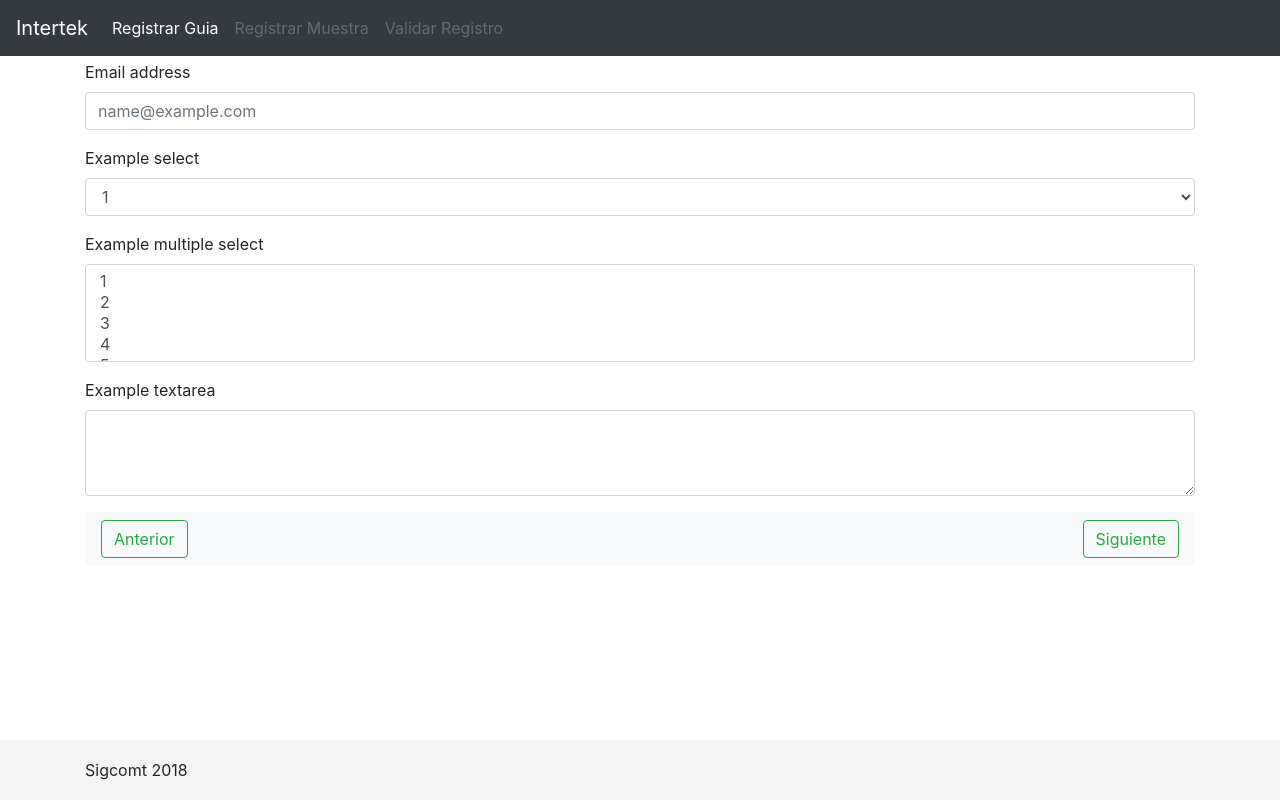
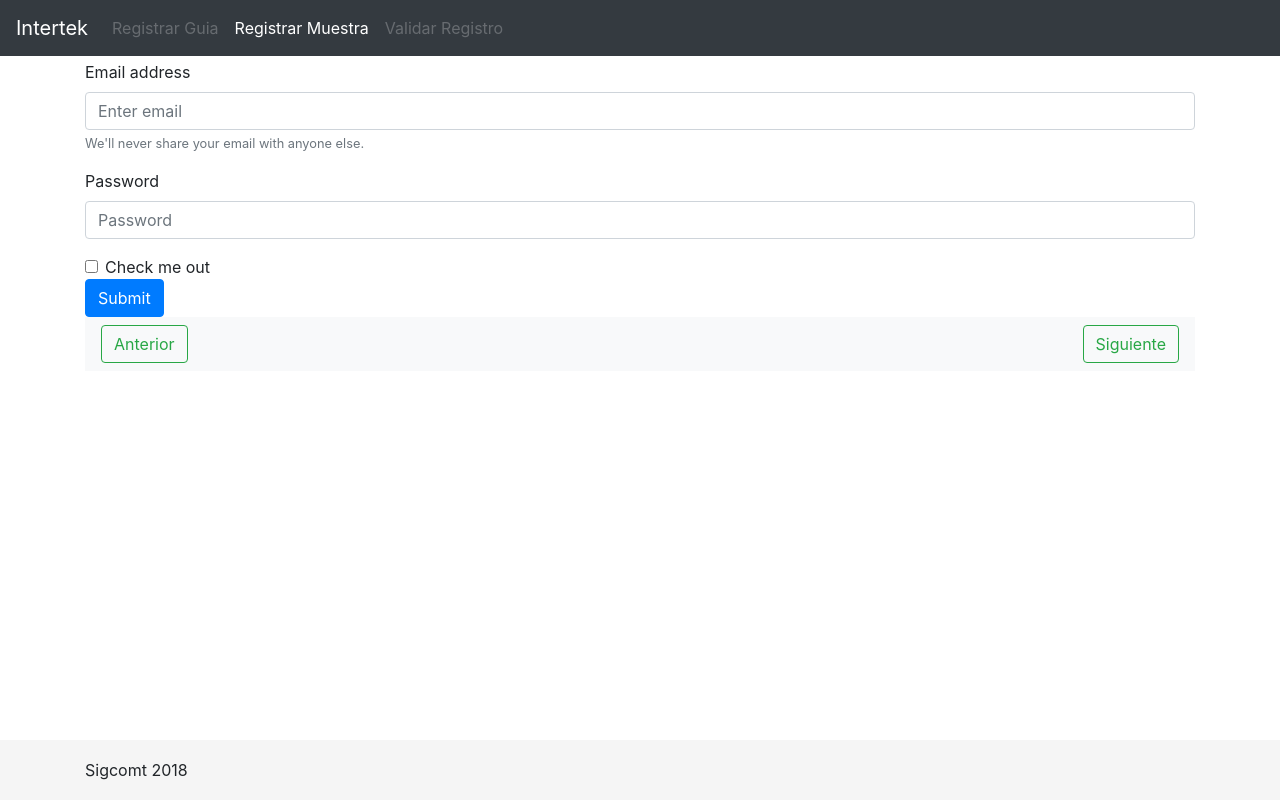
Before and after one commit to CamiCasus/Osinergmin, an Angular app: page /detalle in a window 1280 px wide. Built offline with nearby package versions, Linux system fonts and the light colour scheme.

Commit message:
Avance de Rutas y Flujo de Pantallas

```diff
--- /dev/null
+++ b/src/app/app.routes.ts
@@ -0,0 +1,11 @@
+import { RouterModule, Routes } from '@angular/router';
+import { RegistrarComponent } from './components/guia/registrar/registrar.component';
+import { DetalleComponent } from './components/guia/detalle/detalle.component';
+
+const ROUTES: Routes = [
+    { path: 'registrar', component: RegistrarComponent },
+    { path: 'detalle', component: DetalleComponent },
+    { path: '**', pathMatch: 'full', redirectTo: 'registrar' }
+];
+
+export const APPROUTING = RouterModule.forRoot(ROUTES);
--- /dev/null
+++ b/src/app/components/guia/detalle/detalle.component.html
@@ -0,0 +1,16 @@
+<form>
+    <div class="form-group">
+      <label for="exampleInputEmail1">Email address</label>
+      <input type="email" class="form-control" id="exampleInputEmail1" aria-describedby="emailHelp" placeholder="Enter email">
+      <small id="emailHelp" class="form-text text-muted">We'll never share your email with anyone else.</small>
+    </div>
+    <div class="form-group">
+      <label for="exampleInputPassword1">Password</label>
+      <input type="password" class="form-control" id="exampleInputPassword1" placeholder="Password">
+    </div>
+    <div class="form-check">
+      <input type="checkbox" class="form-check-input" id="exampleCheck1">
+      <label class="form-check-label" for="exampleCheck1">Check me out</label>
+    </div>
+    <button type="submit" class="btn btn-primary">Submit</button>
+  </form>
--- /dev/null
+++ b/src/app/components/guia/detalle/detalle.component.ts
@@ -0,0 +1,15 @@
+import { Component, OnInit } from '@angular/core';
+
+@Component({
+  selector: 'app-detalle',
+  templateUrl: './detalle.component.html',
+  styleUrls: ['./detalle.component.css']
+})
+export class DetalleComponent implements OnInit {
+
+  constructor() { }
+
+  ngOnInit() {
+  }
+
+}
--- a/src/app/components/shared/header/header.component.html
+++ b/src/app/components/shared/header/header.component.html
@@ -7,13 +7,13 @@
     </button>
     <div class="collapse navbar-collapse" id="navbarCollapse">
       <ul class="navbar-nav mr-auto">
-        <li class="nav-item active">
-          <a class="nav-link" href="#">Registrar Guia <span class="sr-only">(current)</span></a>
+        <li class="nav-item"  routerLinkActive="active">
+          <a class="nav-link disabled" [routerLink]="['/registrar']" >Registrar Guia <span class="sr-only">(current)</span></a>
         </li>
-        <li class="nav-item">
-          <a class="nav-link disabled" href="#">Registrar Muestra</a>
+        <li class="nav-item" routerLinkActive="active">
+          <a class="nav-link disabled" [routerLink]="['/detalle']">Registrar Muestra</a>
         </li>
-        <li class="nav-item">
+        <li class="nav-item" routerLinkActive="active">
           <a class="nav-link disabled" href="#">Validar Registro</a>
         </li>
       </ul>
--- a/src/app/components/shared/home/home.component.html
+++ b/src/app/components/shared/home/home.component.html
@@ -1,4 +1,4 @@
 <div role="main" class="container">
-    <app-guia-registrar></app-guia-registrar>
+    <router-outlet></router-outlet>
     <app-navbar></app-navbar>
 </div>
--- a/src/app/components/shared/navbar/navbar.component.html
+++ b/src/app/components/shared/navbar/navbar.component.html
@@ -1,4 +1,4 @@
 <nav class="navbar navbar-light bg-light">
-    <button class="btn btn-outline-success" type="button">Anterior</button>
-    <button class="btn btn-outline-success" type="button">Siguiente</button>
-  </nav>
+  <button (click)="regresarPaso()" class="btn btn-outline-success" type="button">Anterior</button>
+  <button (click)="avanzarPaso()" class="btn btn-outline-success" type="button">Siguiente</button>
+</nav>
--- a/src/app/components/shared/navbar/navbar.component.ts
+++ b/src/app/components/shared/navbar/navbar.component.ts
@@ -1,3 +1,4 @@
+import { Router } from '@angular/router';
 import { Component, OnInit } from '@angular/core';
 
 @Component({
@@ -7,9 +8,24 @@ import { Component, OnInit } from '@angular/core';
 })
 export class NavbarComponent implements OnInit {
 
-  constructor() { }
+  estadoActual: number;
+
+  constructor(private _router: Router) { }
 
   ngOnInit() {
   }
 
+  avanzarPaso() {
+    console.log("avanzar");
+
+    this.estadoActual++;
+    this._router.navigate(['/detalle']);
+  }
+
+  regresarPaso() {
+    console.log("regresar");
+
+    this.estadoActual--;
+    this._router.navigate(['/registrar']);
+  }
 }
```
Also changed, not shown: src/app/app.module.ts (+6 -2 lines), src/app/components/guia/detalle/detalle.component.css (added).
